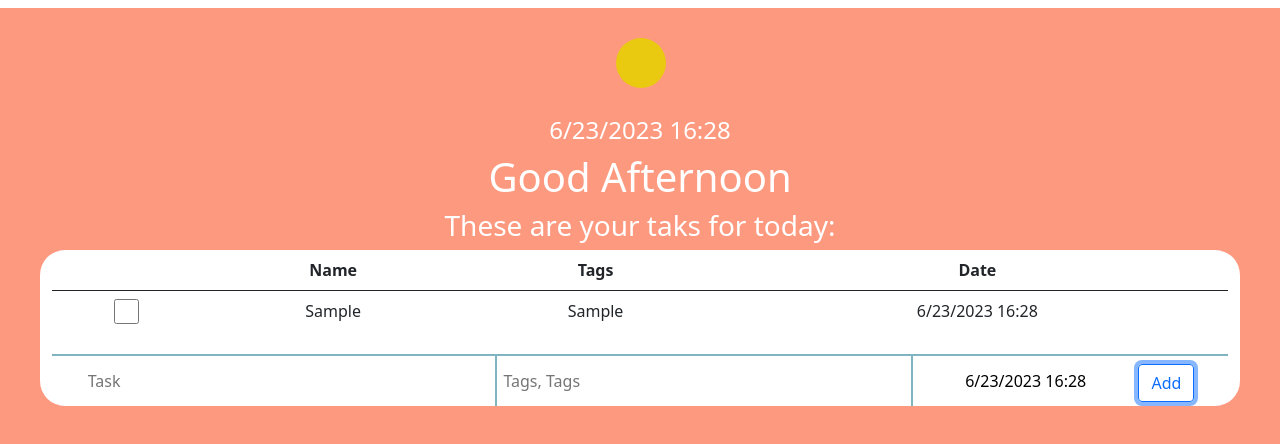
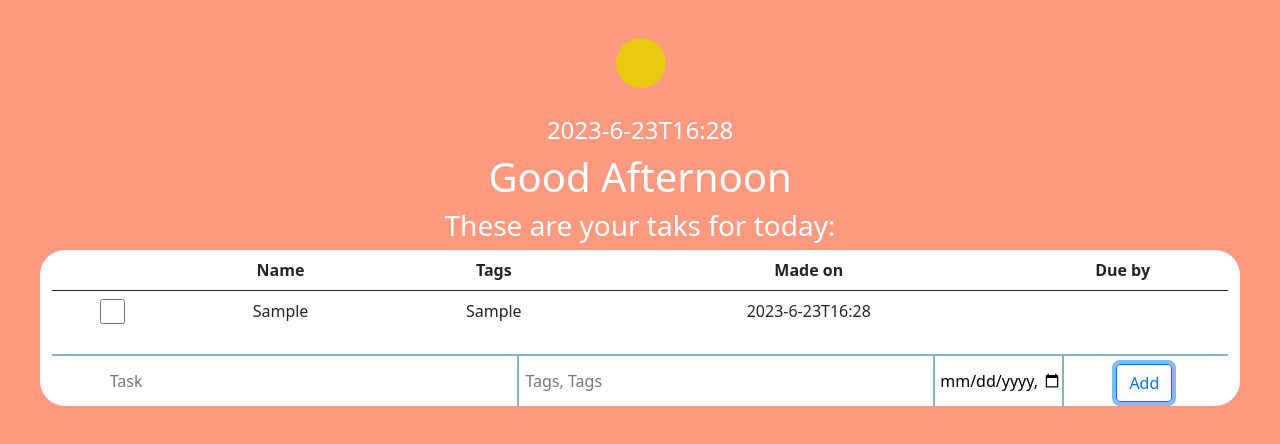
Before and after one commit to marioperez094/to_do_list, a plain HTML site: page index.html in a window 1280 px wide. Both pictures are taken after typing "Sample", "Sample" into the empty fields and a click on the button "Add". Drawn offline with nearby package versions, Linux system fonts and the light colour scheme.

Commit message:
Finishing touches

```diff
--- a/app.js
+++ b/app.js
@@ -1,7 +1,10 @@
+serverID = 216
+
 var currentTime = function() {
   var d = new Date();
-  var date = [d.getMonth() + 1, d.getDate(), d.getFullYear()];var time = [d.getHours(), d.getMinutes()];
-  var dateFormat = date.join('/') + ' ' + time.map(function
+  var date = [d.getFullYear(), d.getMonth() + 1, d.getDate()];
+  var time = [d.getHours(), d.getMinutes()];
+  var dateFormat = date.join('-') + 'T' + time.map(function
     (num) {
       if (num < 10) {
         return '0' + num;
@@ -19,7 +22,7 @@ window.addEventListener('load', function() {
 
 //Changes background color and greeting
 var setTimeofDay = function (time) {
-  var htmlSky = document.querySelector('#sky');
+  var htmlSky = document.querySelector('body');
   var htmlGreeting = document.querySelector('#greeting');
   var htmlSun = document.querySelector('#sun');
   var backgroundColor = {
@@ -56,12 +59,10 @@ var setTimeofDay = function (time) {
 }
 
 var updateTime = function (date) {
-  var htmlDate = document.querySelectorAll('.date');
+  var htmlDate = document.querySelector('.date');
   var hour = parseFloat(date.slice(10, 12))
 
-  htmlDate.forEach(function(html) {
-    html.innerHTML = date
-  })
+  htmlDate.innerHTML = date;
 
   switch(hour) {
     case 5:
@@ -81,10 +82,9 @@ document.body.addEventListener('click', function(e) {
     var submit = document.querySelector('#add-task');
     var taskName = submit.childNodes[1].value;
     var taskTags = submit.childNodes[3].value;
-    console.log(taskName)
-    console.log(taskTags)
+    var taskDueDate = submit.childNodes[5].value;
 
-
+    if(!taskName) { return alert('No Task Added')};
 
     document.querySelector('tbody').appendChild(newRow);
     var newInput = document.createElement('input');
@@ -97,6 +97,7 @@ document.body.addEventListener('click', function(e) {
     addTaskElement('td', taskName);
     addTaskElement('td', taskTags);
     addTaskElement('td', currentTime());
+    addTaskElement('td', taskDueDate);
 
     submit.childNodes[1].value = '';
     submit.childNodes[3].value = '';
--- a/index.html
+++ b/index.html
@@ -9,12 +9,11 @@
   <link href="./style.css" rel="stylesheet" type="text/css" />
 </head>
 <body>
-  <div id="sky">
   <div class="container-fluid text-center text-white">
     <div class="logo mt-2"><div id="sun"></div></div>
     <div class="row">
       <div class="col-12 text-center">
-          <h4 class="mt-2 date"></h4>
+        <h4 class="mt-2 w-100 date"></h4>
         <h1>Good <span id="greeting">Morning</span></h1>
         <h3>These are your taks for today:</h3>
       </div>
@@ -25,7 +24,8 @@
               <th scope="col"></th>
               <th scope="col">Name</th>
               <th scope="col">Tags</th>
-                <th scope="col">Date</th>
+              <th scope="col">Made on</th>
+              <th scope="col">Due by</th>
             </tr>
           </thead>
           <tbody>
@@ -33,9 +33,9 @@
         </table>
 
         <form class="text-center" id="add-task">
-            <input type="text" placeholder="Task" name="task-name"/>
-            <input type="text" placeholder="Tags, Tags" name="tags-name"/>
-            <span class="date date-black ms-5"></span>
+          <input type="text" placeholder="Task" name="task-name" required/>
+          <input type="text" placeholder="Tags, Tags" name="tags-name" />
+          <input class="date" type="datetime-local" placeholder="due-by" name="tags-name" />
           <button class="btn btn-outline-primary ms-5 add-task">Add</button>
         </form>
       </div>
--- a/style.css
+++ b/style.css
@@ -4,6 +4,7 @@
 
 .Morning, .Afternoon, .Evening, .Night {
   min-height: 100vmax;
+  min-width: 100vmax;
 }
 
 .Morning {
@@ -66,6 +67,10 @@ form > input {
   height: 50px;
 }
 
+.date {
+  width: 125px;
+}
+
 @media (max-width: 955px) {
   form > input {
     width: 30%;
```
Lines whose indentation alone changed are shown as unchanged.
